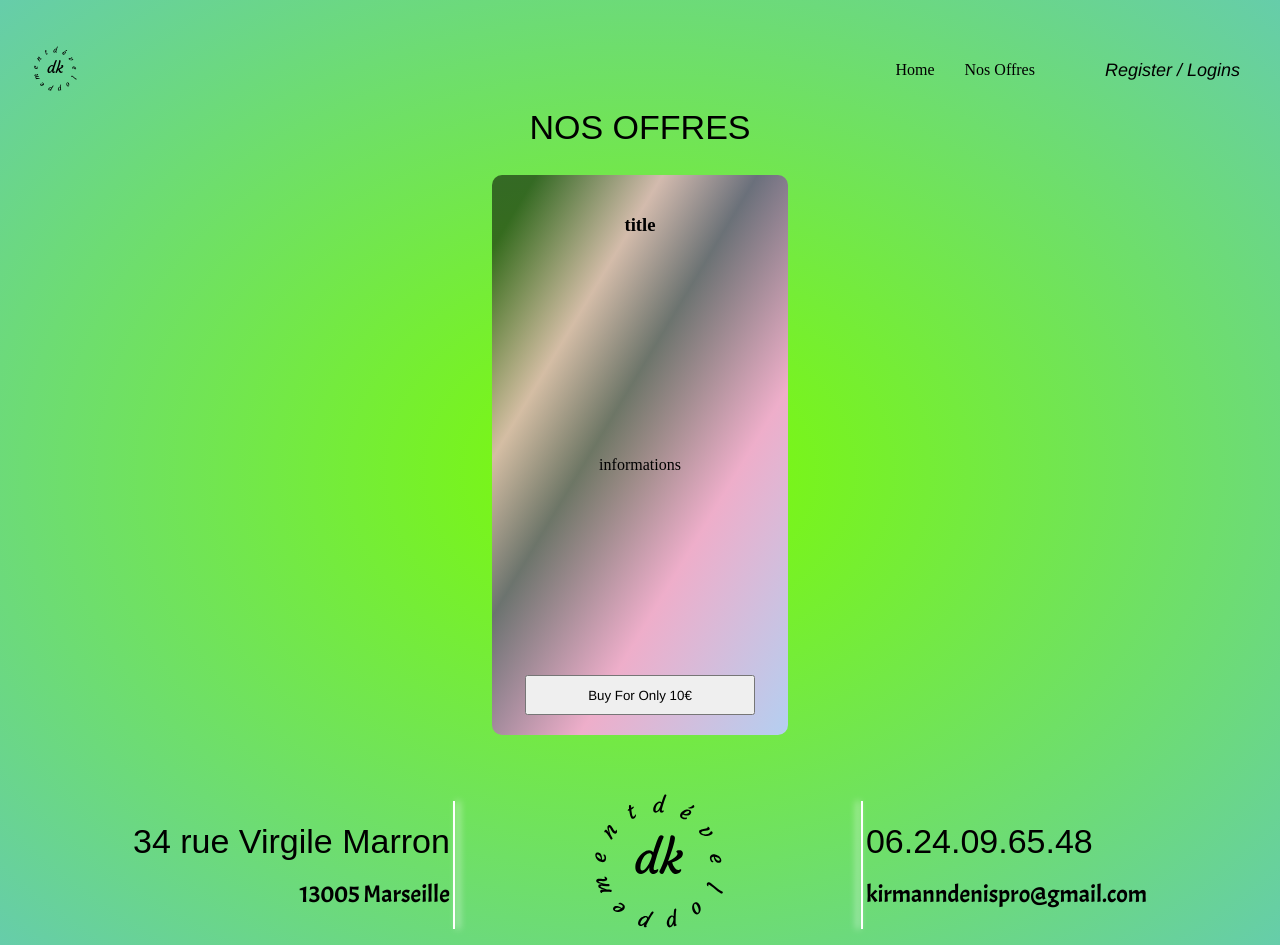
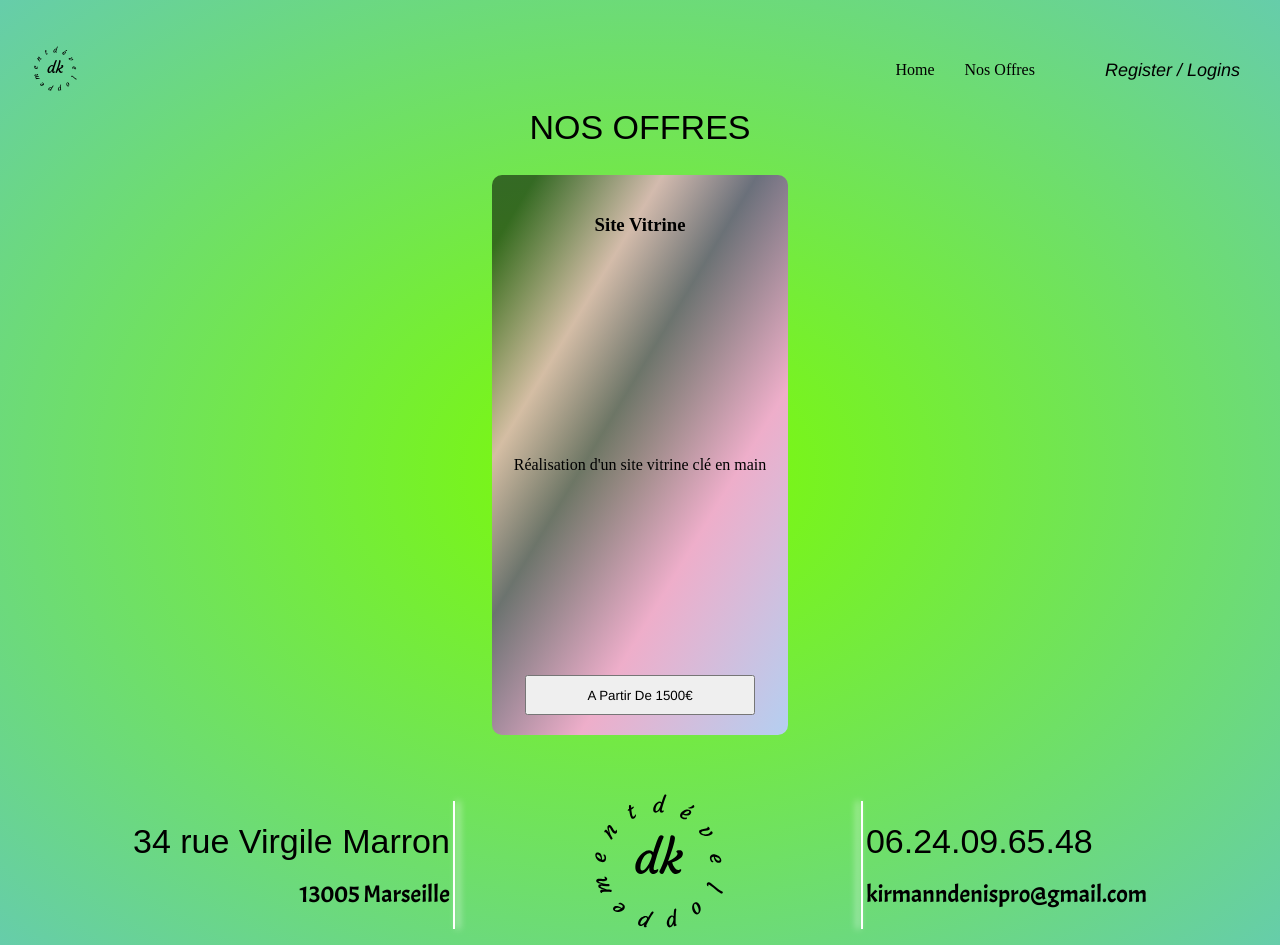
Before and after one commit to denisk13005/template_next_js_dk, a Next.js app: page /about in a window 1280 px wide. Built offline with nearby package versions, Linux system fonts and the light colour scheme; no server answers; a web font is replaced by a local one.

Commit message:
nouveau lien stripe

```diff
--- a/components/card/CardComponent.tsx
+++ b/components/card/CardComponent.tsx
@@ -5,19 +5,19 @@ import styles from "./styles.module.scss";
 export default function CardComponent() {
   const router = useRouter();
   const redirectToStripe = async () => {
-    router.push("https://buy.stripe.com/test_7sI15daPAf2tabucMM");
+    router.push("https://buy.stripe.com/test_8wMbJR0aW9I9gzS9AB");
   };
   return (
     <article className={styles.cardContainer}>
-      <h3>title</h3>
-      <section>informations</section>{" "}
+      <h3>Site Vitrine</h3>
+      <section>Réalisation d'un site vitrine clé en main </section>{" "}
       <button
         onClick={redirectToStripe}
         className={styles.btn}
         type="submit"
         value={10}
       >
-        Buy For Only 10€
+        A Partir De 1500€
       </button>
     </article>
   );
```
